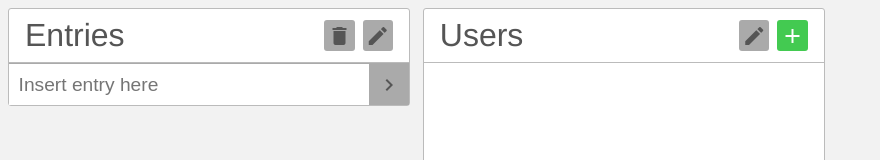
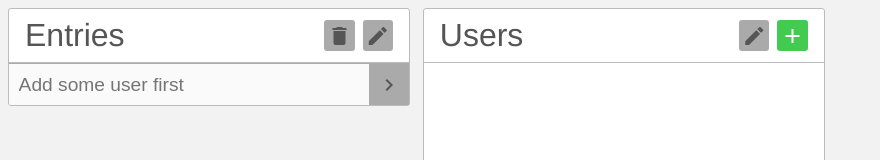
Before and after one commit to jackss011/spesa-counter, a React app: page / in a window 1280 px wide. Shown: the top 160 px of the page, without its empty margins (0-880 px from the left). Built offline with nearby package versions, Linux system fonts and the light colour scheme.

Commit message:
Don't edit entry input if no users

```diff
--- a/app/src/view/entries/EntryInputBox.jsx
+++ b/app/src/view/entries/EntryInputBox.jsx
@@ -4,7 +4,7 @@ import { connect } from 'react-redux'
 import {parseEntry} from 'model/parser'
 import {Entry} from 'model/Entry'
 import {ActionGenerator} from 'redux/actions'
-import {makeRandomId} from 'model/utils'
+import {makeRandomId, isObjectEmpty} from 'model/utils'
 import {existUserId} from 'redux/helpers'
 
 
@@ -16,14 +16,19 @@ class EntryInputBox extends React.Component {
     }
 
     render() {
+        const canEdit = this.props.hasUsers;
+
         return (
             <div className="entry-inputbox">
                 <input
                     type='text'
-                    placeholder="Insert entry here"
+                    placeholder={
+                        canEdit ? 'Insert entry here' : 'Add some user first'
+                    }
                     value={this.state.value}
                     onChange={e => this.onChange(e)}
                     onKeyDown={e => this.onKeyDown(e)}
+                    disabled={!canEdit}
                 />
                 <button
                     disabled={this.state.entry ? false : true}
@@ -59,9 +64,10 @@ class EntryInputBox extends React.Component {
 }
 
 
-function mapStateToProps(state) {
+function mapStateToProps({users}) {
     return {
-        validId: id => existUserId(state.users, id)
+        validId: id => existUserId(users, id),
+        hasUsers: !isObjectEmpty(users),
     }
 }
 
```
